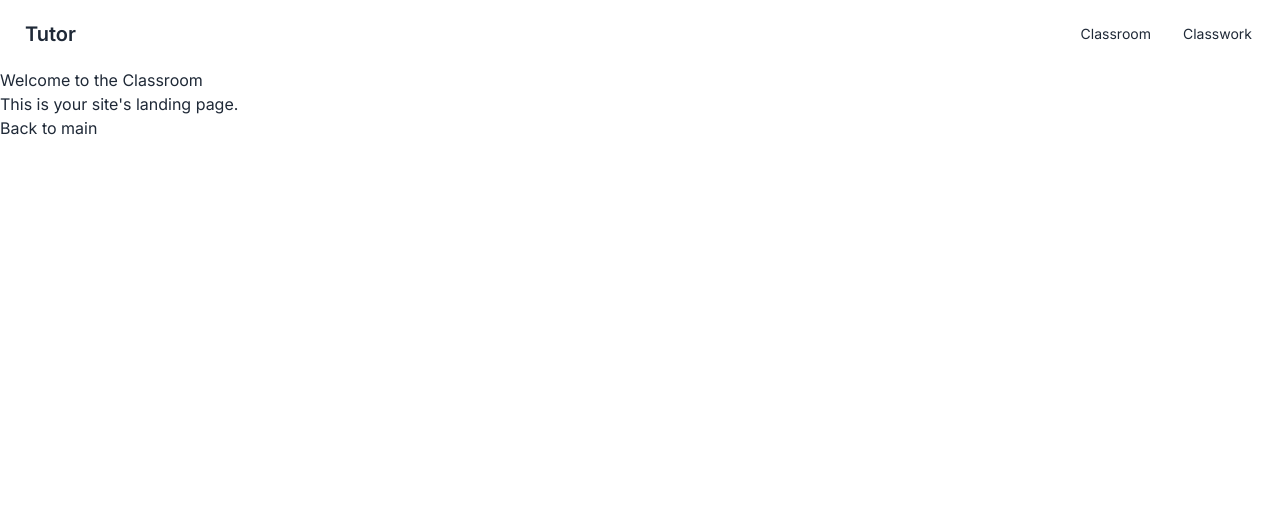
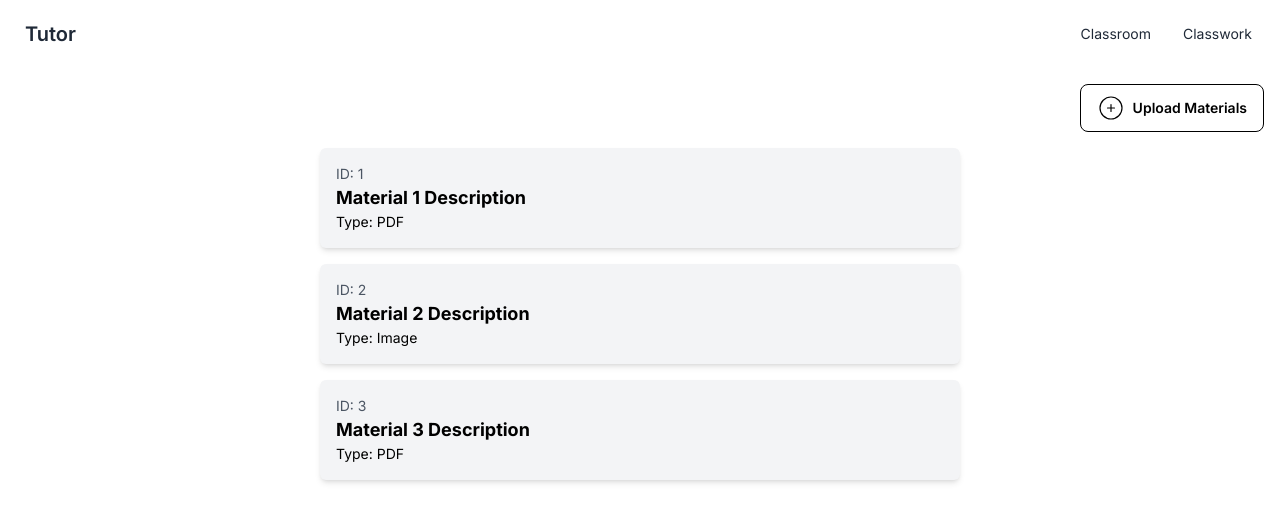
Before and after one commit to ignite312/DU_E_BDY, a Next.js app in the folder frontend/: page /classroom in a window 1280 px wide. Shown: the top 522 px of the page. Built offline with nearby package versions, Linux system fonts and the light colour scheme.

Commit message:
Bug Fixed

```diff
--- a/frontend/app/classroom/page.js
+++ b/frontend/app/classroom/page.js
@@ -1,19 +1,49 @@
-import Link from "next/link"
+import React from "react";
+import Link from 'next/link';
+import { CiCirclePlus } from "react-icons/ci";
 
-export default function Classroom() {
+export default function ClassRoom() {
     return (
-        <div>
-            <h1>Welcome to the Classroom</h1>
-            <p>This is your site's landing page.</p>
-            <nav>
-                <ul>
-                    <li>
-                        <Link href="/">
-                            Back to main
-                        </Link>
-                    </li>
-                </ul>
-            </nav>
+        <div className="bg-white text-black flex flex-col h-screen">
+            <div className="flex justify-end p-4">
+                <div>
+                    <Link href="/classroom/uploadMaterials">
+                        <div className="btn btn-outline text-black">
+                        <CiCirclePlus style={{ fontSize: '2em' }} />
+                            Upload Materials
+                        </div>
+                    </Link>
+                </div>
+            </div>
+
+            <div className="flex justify-center flex-1">
+                <div className="w-1/2">
+                    <ul className="materials-list space-y-4">
+                        <li>
+                            <div className="bg-gray-100 p-4 rounded-md shadow-md">
+                                <p className="text-sm text-gray-600">ID: 1</p>
+                                <p className="font-bold text-lg">Material 1 Description</p>
+                                <p className="text-sm">Type: PDF</p>
+                            </div>
+                        </li>
+                        <li>
+                            <div className="bg-gray-100 p-4 rounded-md shadow-md">
+                                <p className="text-sm text-gray-600">ID: 2</p>
+                                <p className="font-bold text-lg">Material 2 Description</p>
+                                <p className="text-sm">Type: Image</p>
+                            </div>
+                        </li>
+                        <li>
+                            <div className="bg-gray-100 p-4 rounded-md shadow-md">
+                                <p className="text-sm text-gray-600">ID: 3</p>
+                                <p className="font-bold text-lg">Material 3 Description</p>
+                                <p className="text-sm">Type: PDF</p>
+                            </div>
+                        </li>
+                        {/* Add more material cards here */}
+                    </ul>
+                </div>
+            </div>
         </div>
     );
 }
--- /dev/null
+++ b/frontend/app/classroom/uploadMaterials/page.js
@@ -0,0 +1,41 @@
+'use client'
+import React, { useState } from "react";
+import katex from 'katex';
+import 'katex/dist/katex.min.css';
+import {useEffect, useRef } from 'react';
+
+
+export default function UploadMaterial() {
+    const [file, setFile] = useState(null);
+    const [description, setDescription] = useState("");
+
+    const handleFileChange = (event) => {
+        setFile(event.target.files[0]);
+    };
+
+    const handleSubmit = (event) => {
+        event.preventDefault();
+        // Handle the submission here (e.g., send data to backend)
+        console.log("File:", file);
+        console.log("Description:", description);
+    };
+
+    return (
+        <div className="flex justify-center items-center h-screen">
+            <div className="bg-white text-black p-4">
+                <h2 className="text-lg font-bold mb-4">Upload Material</h2>
+                <form onSubmit={handleSubmit}>
+                    <div className="mb-4">
+                        <label htmlFor="file" className="block text-sm font-bold mb-2">Upload File (PDF or Image):</label>
+                        <input type="file" id="file" accept=".pdf,image/*" onChange={handleFileChange} className="w-full border border-gray-300 rounded px-3 py-2 bg-white" />
+                    </div>
+                    <div className="mb-4">
+                        <label htmlFor="description" className="block text-sm font-bold mb-2">Description:</label>
+                        <textarea id="description" value={description} onChange={(event) => setDescription(event.target.value)} rows={4} className="w-full border border-gray-300 rounded px-3 py-2 bg-white" />
+                    </div>
+                    <button type="submit" className="bg-blue-500 text-white font-bold py-2 px-4 rounded">Submit</button>
+                </form>
+            </div>
+        </div>
+    );
+}
--- a/frontend/app/classwork/page.js
+++ b/frontend/app/classwork/page.js
@@ -1,5 +1,6 @@
 import React from "react";
 import Link from 'next/link';
+import { CiCirclePlus } from "react-icons/ci";
 
 export default function Classwork() {
     return (
@@ -7,14 +8,17 @@ export default function Classwork() {
             <div className="flex justify-end p-4">
                 <div>
                     <Link href="/classwork/createnew">
+
                         <div className="btn btn-outline text-black">
+                        <CiCirclePlus style={{ fontSize: '2em' }} />
                             Create New Question
                         </div>
                     </Link>
                 </div>
                 <div className="ml-2">
-                    <Link href="/classwork/upload">
+                    <Link href="/classwork/uploadQuestion">
                         <div className="btn btn-outline text-black">
+                        <CiCirclePlus style={{ fontSize: '2em' }} />
                             Upload Question
                         </div>
                     </Link>
--- /dev/null
+++ b/frontend/app/classwork/uploadQuestion/page.js
@@ -0,0 +1,41 @@
+'use client'
+import React, { useState } from "react";
+import katex from 'katex';
+import 'katex/dist/katex.min.css';
+import {useEffect, useRef } from 'react';
+
+
+export default function UploadMaterial() {
+    const [file, setFile] = useState(null);
+    const [description, setDescription] = useState("");
+
+    const handleFileChange = (event) => {
+        setFile(event.target.files[0]);
+    };
+
+    const handleSubmit = (event) => {
+        event.preventDefault();
+        // Handle the submission here (e.g., send data to backend)
+        console.log("File:", file);
+        console.log("Description:", description);
+    };
+
+    return (
+        <div className="flex justify-center items-center h-screen">
+            <div className="bg-white text-black p-4">
+                <h2 className="text-lg font-bold mb-4">Upload Question</h2>
+                <form onSubmit={handleSubmit}>
+                    <div className="mb-4">
+                        <label htmlFor="file" className="block text-sm font-bold mb-2">Upload File (PDF or Image):</label>
+                        <input type="file" id="file" accept=".pdf,image/*" onChange={handleFileChange} className="w-full border border-gray-300 rounded px-3 py-2 bg-white" />
+                    </div>
+                    <div className="mb-4">
+                        <label htmlFor="subject" className="block text-sm font-bold mb-2">Subject:</label>
+                        <textarea id="description" value={description} onChange={(event) => setDescription(event.target.value)} rows={4} className="w-full border border-gray-300 rounded px-3 py-2 bg-white" />
+                    </div>
+                    <button type="submit" className="bg-blue-500 text-white font-bold py-2 px-4 rounded">Upload</button>
+                </form>
+            </div>
+        </div>
+    );
+}
--- a/frontend/package.json
+++ b/frontend/package.json
@@ -12,7 +12,8 @@
     "katex": "^0.16.9",
     "next": "14.1.0",
     "react": "^18",
-    "react-dom": "^18"
+    "react-dom": "^18",
+    "react-icons": "^5.0.1"
   },
   "devDependencies": {
     "@types/node": "^20",
```
Also changed, not shown: 1 other file (tests, documents, lock files or other folders).
